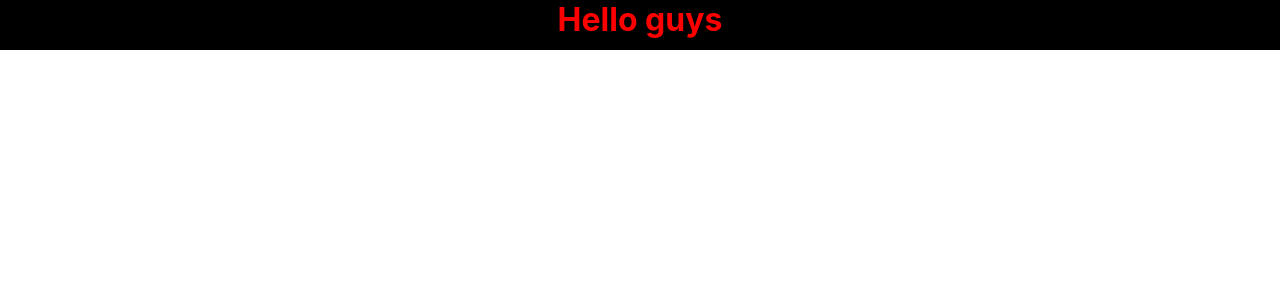
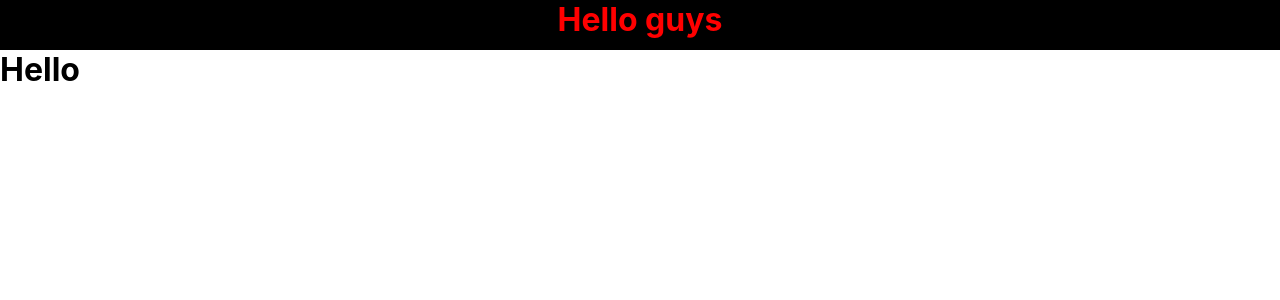
Before and after one commit to RohitPatil21/Portfolio, a React (Create React App) app: page / in a window 1280 px wide. Shown: the top 300 px of the page. Built offline with nearby package versions, Linux system fonts and the light colour scheme.

Commit message:
navbar and hello

```diff
--- a/src/components/Landing.js
+++ b/src/components/Landing.js
@@ -1,11 +1,12 @@
 import React from 'react';
 import Navbar from './Navbar';
-
+import "../styles/landing.scss";
 
 const Landing = () => {
     return(
         <div className='landing'>
            <Navbar />
+           <h1> Hello </h1>
         </div>
     )
 }
--- a/src/index.css
+++ b/src/index.css
@@ -5,6 +5,8 @@ body {
     sans-serif;
   -webkit-font-smoothing: antialiased;
   -moz-osx-font-smoothing: grayscale;
+  background-color: rgb(238, 235, 235) ;
+
 }
 
 code {
--- /dev/null
+++ b/src/styles/landing.scss
@@ -0,0 +1,6 @@
+@import "variables.scss";
+
+.landing{
+    background-color: $white;
+    height: 100vh;
+}
--- a/src/styles/variables.scss
+++ b/src/styles/variables.scss
@@ -1,5 +1,6 @@
-$white : white;
-$red : red;
-$blue: blue;
-$black : black;
-$orange : orange;
+$white : #ffffff;
+$red : #ff0000;
+$blue: #0000ff;
+$black : #000000;
+$orange : #ffa500;
+$lightGrey: #e2dfdf;
```
